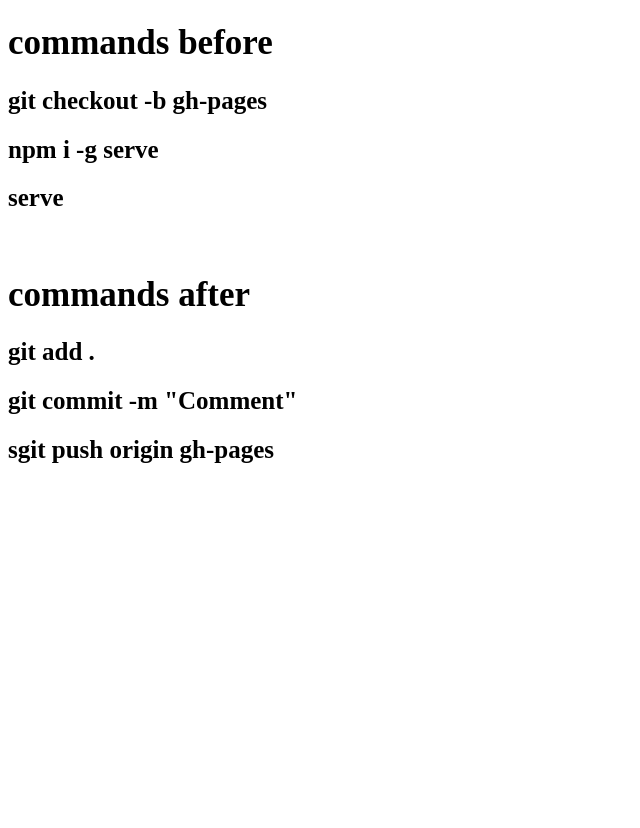
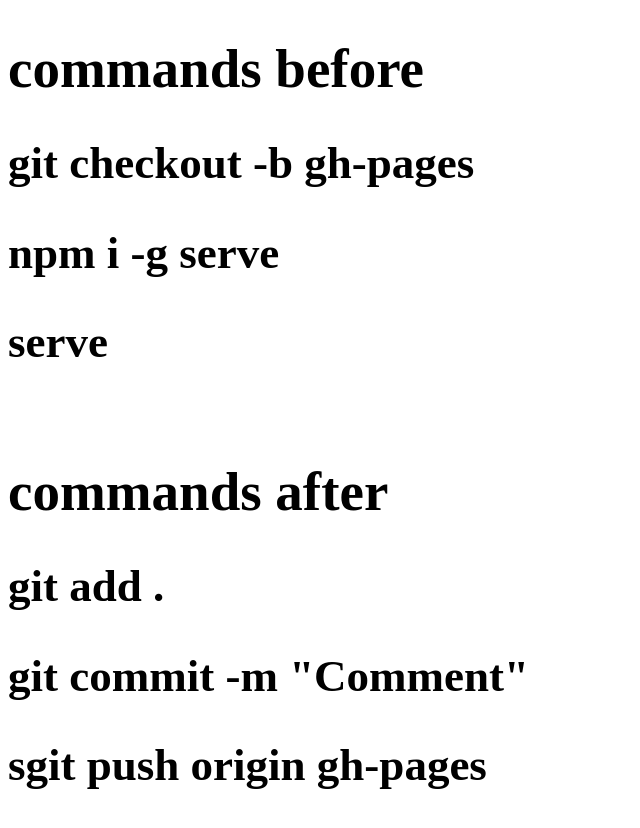
Before and after one commit to chapaisnoopi/commands, a plain HTML site: page index.html in a window 1280 px wide. Shown: the whole page, without its empty margins (0-640 px from the left). Before the commit the page ends 800 px from the top, so only its background shows below. Drawn offline with Linux system fonts and the light colour scheme.

Commit message:
Update index.css

```diff
--- a/index.css
+++ b/index.css
@@ -1,7 +1,7 @@
 h1 {
-    font-size: 35px;
+    font-size: 55px;
 }
 
 h2 {
-    font-size: 25px;
+    font-size: 45px;
 }
```
